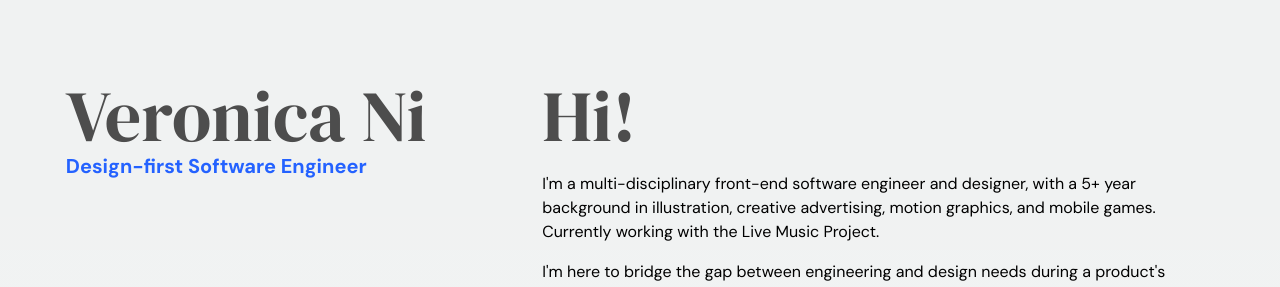
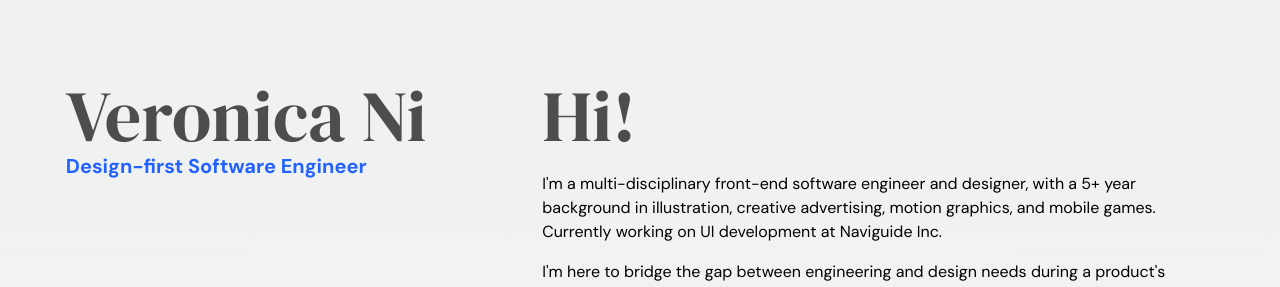
Before and after one commit to veronicani/veronicani-dev-2.0, a Next.js app in the folder veronicani-dev-2.0/: page / in a window 1280 px wide. Shown: the top 287 px of the page. Built offline with nearby package versions, Linux system fonts and the light colour scheme.

Commit message:
replaced apostrophes, updated copy

```diff
--- a/veronicani-dev-2.0/app/components/About.tsx
+++ b/veronicani-dev-2.0/app/components/About.tsx
@@ -18,25 +18,25 @@ export default function About() {
       {/* Insert Image component here */}
       <Section heading="Hi!" id="about-hi">
         <p>
-          {`I'm a multi-disciplinary front-end software engineer and designer,
+          I&apos;m a multi-disciplinary front-end software engineer and designer,
           with a 5+ year background in illustration, creative advertising,
-          motion graphics, and mobile games. Currently working with the Live
-          Music Project.`}
+          motion graphics, and mobile games. Currently working on UI development
+          at Naviguide Inc.
         </p>
         <p>
-          {`I'm here to bridge the gap between engineering and design needs during
-          a product's development cycle, and contribute to products with a
-          design-first methodology to deliver impeccable user experiences.`}
+          I&apos;m here to bridge the gap between engineering and design needs during
+          a product&apos;s development cycle, and contribute to products with a
+          design-first methodology to deliver impeccable user experiences.
         </p>
       </Section>
       <Section heading="Previously..." id="about-previously">
         <p>
-          {`I've spearheaded design and branding for interactive digital
+          I&apos;ve spearheaded design and branding for interactive digital
           platforms, web + television animation, live events, photo shoots,
           installations, digital + print media campaigns, and more as Art
-          Director at Black Math, Inc.`}
+          Director at Black Math, Inc.
         </p>
-        <p>{`I’ve been privileged to work with clients such as:`}</p>
+        <p>I’ve been privileged to work with clients such as:</p>
         <BrandLogos />
       </Section>
     </section>
```
